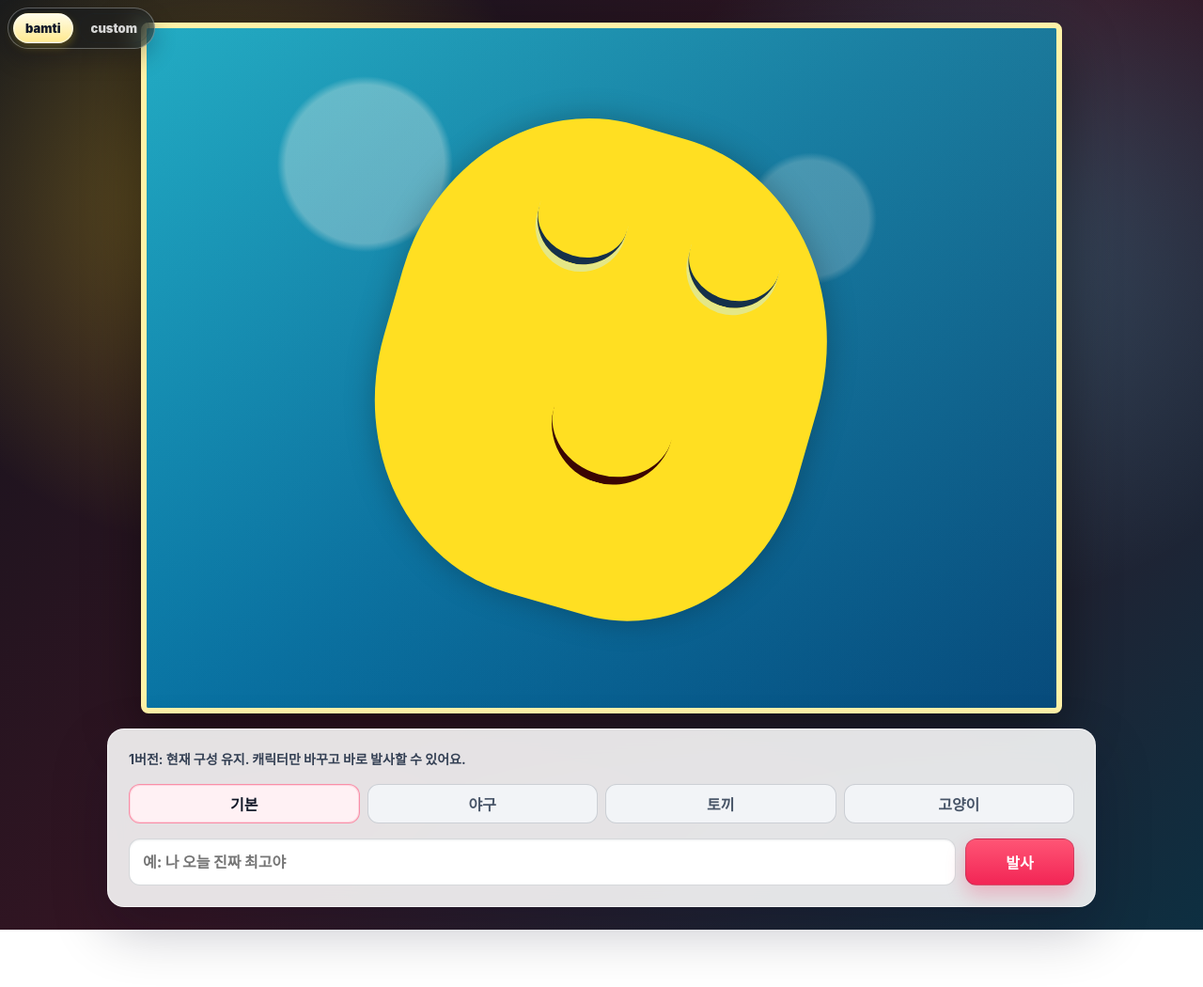
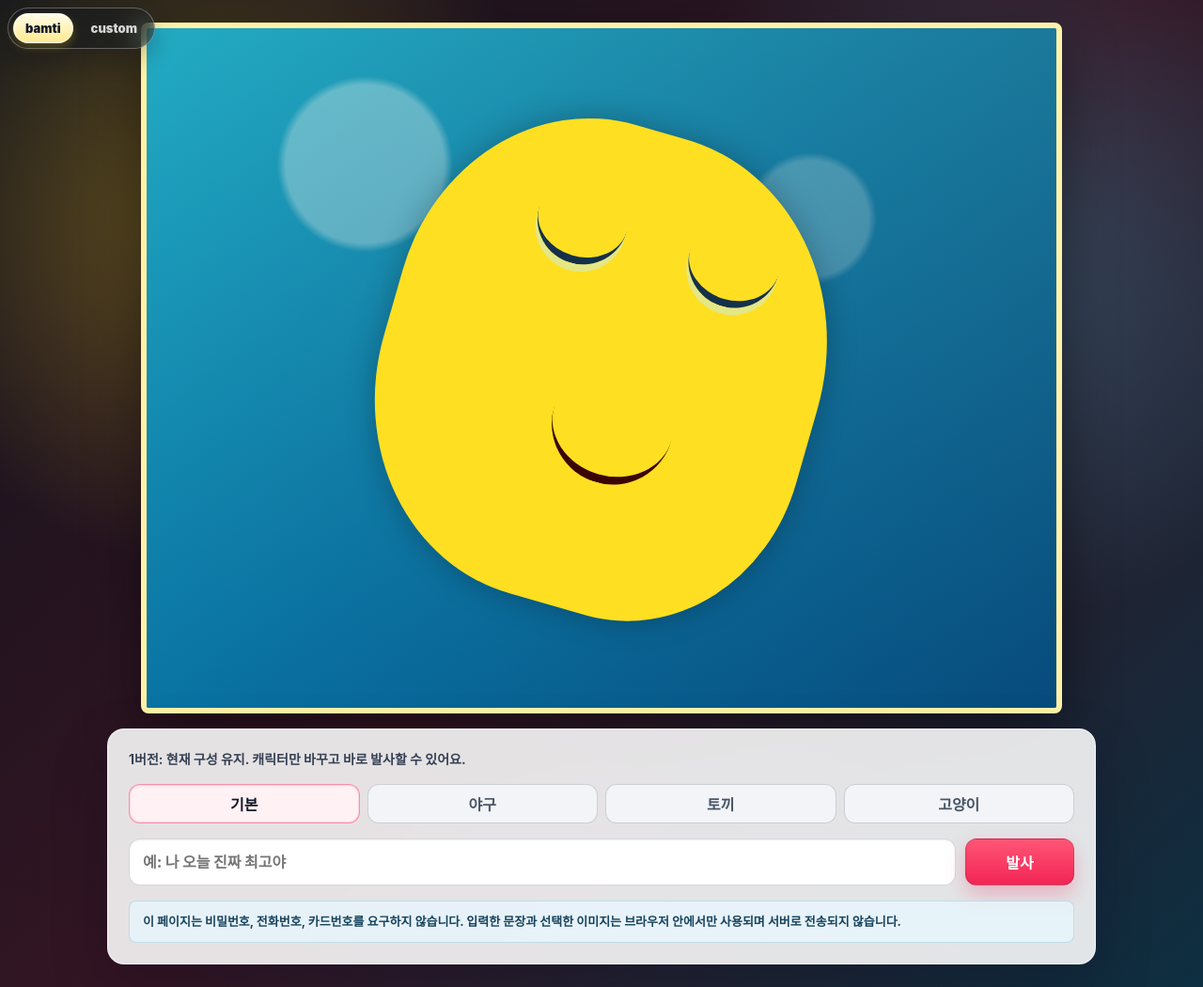
Before and after one commit to bible-highting/peace, a plain HTML site: page index.html in a window 1280 px wide. Shown: the whole page at 94% size. Before the commit the page ends 989 px from the top, so only its background shows below. Drawn offline with Linux system fonts and the light colour scheme.

Commit message:
Clarify local-only app behavior

```diff
--- a/index.html
+++ b/index.html
@@ -61,7 +61,7 @@
         </div>
 
         <label class="background-control">
-          <span>배경 이미지</span>
+          <span>내 기기에서 배경 선택</span>
           <input id="backgroundInput" type="file" accept="image/*" />
         </label>
 
@@ -83,6 +83,10 @@
             <button type="submit">발사</button>
           </div>
         </form>
+
+        <p class="privacy-note">
+          이 페이지는 비밀번호, 전화번호, 카드번호를 요구하지 않습니다. 입력한 문장과 선택한 이미지는 브라우저 안에서만 사용되며 서버로 전송되지 않습니다.
+        </p>
       </section>
     </main>
 
--- a/styles.css
+++ b/styles.css
@@ -528,12 +528,22 @@ body {
 }
 
 .mode-note,
-.pin-help {
+.pin-help,
+.privacy-note {
   margin: 0;
   color: #344054;
   font-size: 14px;
   line-height: 1.45;
   font-weight: 700;
+}
+
+.privacy-note {
+  padding: 12px 14px;
+  border: 1px solid rgba(8, 120, 173, 0.18);
+  border-radius: 8px;
+  color: #18445e;
+  background: rgba(232, 248, 255, 0.72);
+  font-size: 13px;
 }
 
 .character-control {
```
